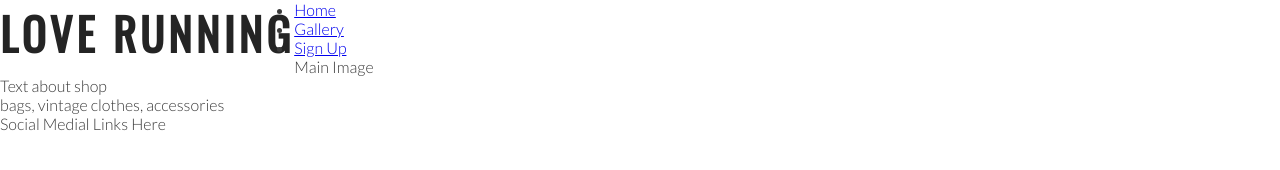
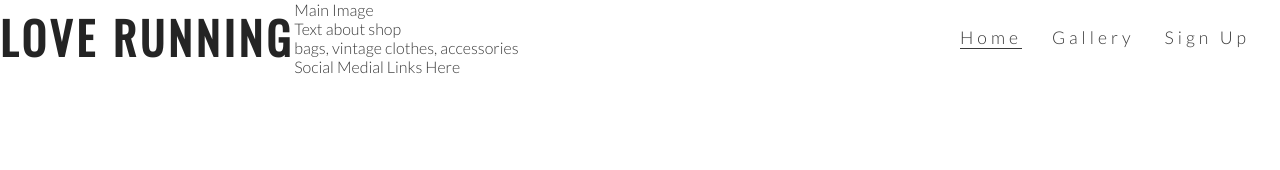
Before and after one commit to Toby7658/Lucys-Lot, a plain HTML site: page index.html in a window 1280 px wide. Drawn offline with nearby package versions, Linux system fonts and the light colour scheme.

Commit message:
Style navigation links

```diff
--- a/assets/css/style.css
+++ b/assets/css/style.css
@@ -24,3 +24,34 @@ h1, h2 {
     float: left;
     font-size: 280%;
 }
+
+/* navigation links */
+
+#menu {
+    font-size: 110%;
+    letter-spacing: 4px;
+}
+
+#menu, #logo {
+    line-height: 75px;
+
+}
+
+#menu li {
+    float: right;
+    list-style-type: none;
+    margin-right: 30px;
+}
+
+#menu a {
+    text-decoration: none;
+    color: inherit;
+}
+
+#menu a:hover {
+    border-bottom: 1px solid #3a3a3a;
+}
+
+.active {
+    border-bottom: 1px solid #3a3a3a;
+}
--- a/index.html
+++ b/index.html
@@ -18,15 +18,19 @@
             <h1 id="logo">Love Running</h1>
         </a>
         <nav>
-            <ul>
+            <ul id="menu">
                 <li>
-                    <a href="index.html">Home</a></li>
+                    <a href="#">Sign Up</a>
+                </li>
+
                 <li>
                     <a href="#">Gallery</a>
                 </li>
+
                 <li>
-                    <a href="#">Sign Up</a>
+                    <a href="index.html" class="active">Home</a>
                 </li>
+
             </ul>
         </nav>
     </header>
```
